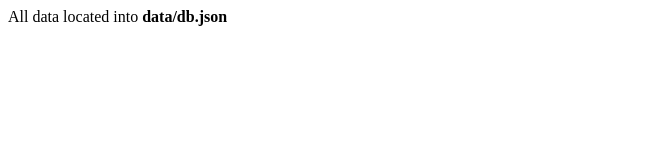
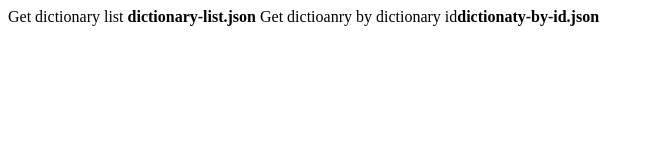
Before and after one commit to PavloRohozhyn/MobileAppApi, a plain HTML site: page index.html in a window 1280 px wide. Shown: the whole page, without its empty margins (0-654 px from the left). Drawn offline with Linux system fonts and the light colour scheme.

Commit message:
Update index.html

```diff
--- a/index.html
+++ b/index.html
@@ -4,6 +4,7 @@
         <title>JSON placeholder for MobileApp</title>
     </head>
     <body>
-        All data located into <b>data/db.json</b>
+        Get dictionary list <b>dictionary-list.json</b>
+        Get dictioanry by dictionary id<b>dictionaty-by-id.json</b>
     </body>
     </html>
```
